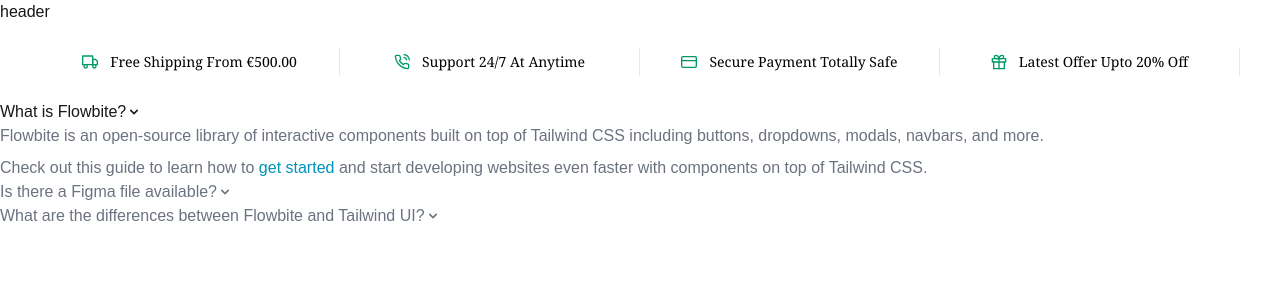
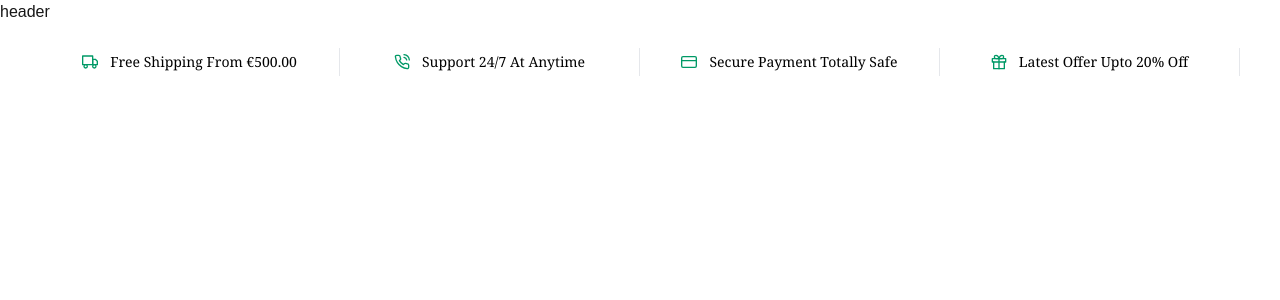
Before and after one commit to asvayuktechnology/asvayukt-ecomm, a Next.js app: page / in a window 1280 px wide. Shown: the top 300 px of the page. Built offline with nearby package versions, Linux system fonts and the light colour scheme.

Commit message:
install flowbite

```diff
--- a/src/components/footer/Footer.js
+++ b/src/components/footer/Footer.js
@@ -100,9 +100,6 @@
           </div>
         </div>
 
-
-            <AccordionCom/>
-
       </footer>
     </>
   );
```
